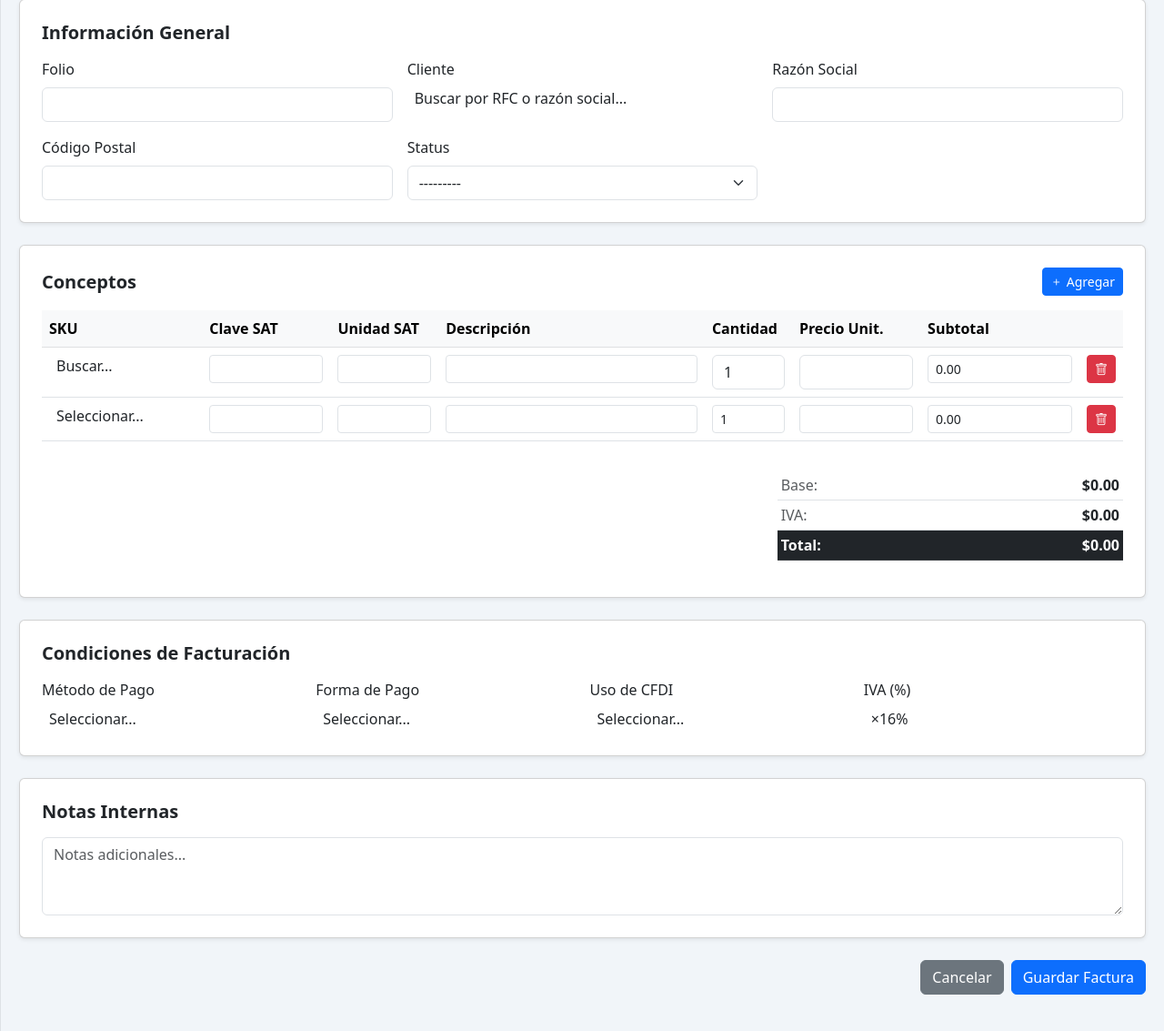
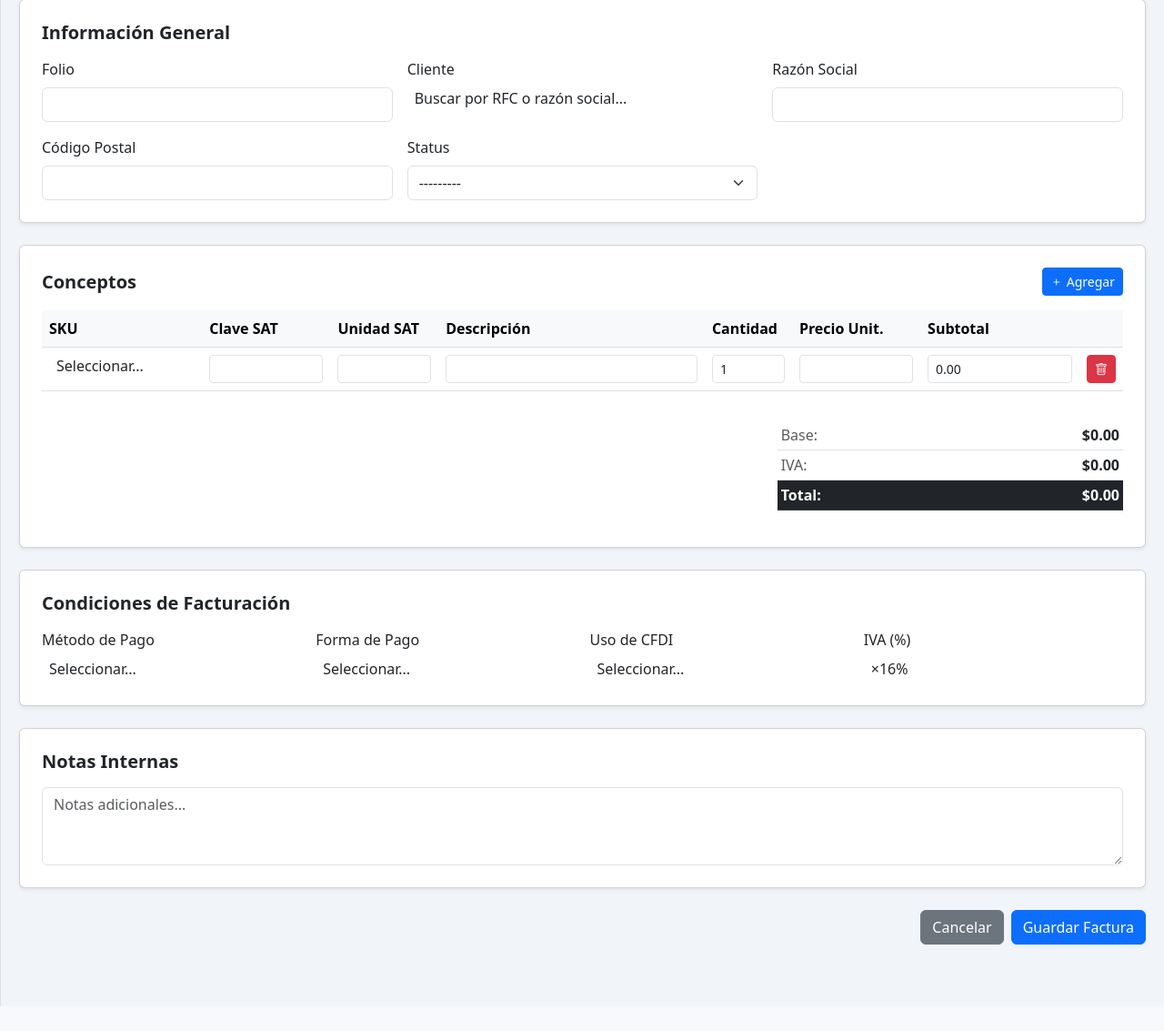
Before and after one commit to jairoo-dev/edgecom, a Django app: page /facturas/agregar/ in a window 1280 px wide. Shown: the part 147-1280 px from the top of the page at 91% size. After the commit the page ends 1253 px from the top, so only its background shows below. Run offline with Django 5.2, Linux system fonts and the light colour scheme; the visitor is signed in with stand-in values (Sample User, id 1); data that the repository does not hold is empty; some libraries are stand-ins or nearby versions.

Commit message:
Lineas de conceptos

```diff
--- a/facturas/templates/facturas/agregar_factura.html
+++ b/facturas/templates/facturas/agregar_factura.html
@@ -83,22 +83,6 @@
                     </tr>
                 </thead>
                 <tbody id="cuerpo-conceptos">
-                    {% for detalle_form in formset %}
-                    <tr class="fila-producto">
-                        {{ detalle_form.id }}
-                        <td class="d-none">{{ detalle_form.DELETE }}</td>
-                        <td>{{ detalle_form.item_sku }}</td>
-                        <td><input type="text" class="form-control form-control-sm col-clave-sat" readonly style="min-width:100px;"></td>
-                        <td><input type="text" class="form-control form-control-sm col-unidad-sat" readonly style="min-width:100px;"></td>
-                        <td><input type="text" class="form-control form-control-sm col-descripcion" style="min-width:200px;" readonly></td>
-                        <td>{{ detalle_form.cantidad }}</td>
-                        <td>{{ detalle_form.precio_unitario }}</td>
-                        <td><input type="number" class="form-control form-control-sm subtotal" value="0" readonly style="min-width:100px;"></td>
-                        <td>
-                            <button type="button" class="btn btn-danger btn-sm" onclick="eliminarLinea(this)"><i class="bi bi-trash"></i></button>
-                        </td>
-                    </tr>
-                    {% endfor %}
                 </tbody>
             </table>
         </div>
@@ -269,7 +253,7 @@ function guardarBorradorLocal() {
 function restaurarBorradorLocal() {
     const savedData = localStorage.getItem('borrador_factura');
     if (!savedData) {
-        agregarLinea();
+            agregarLinea();
         return;
     }
 
```
